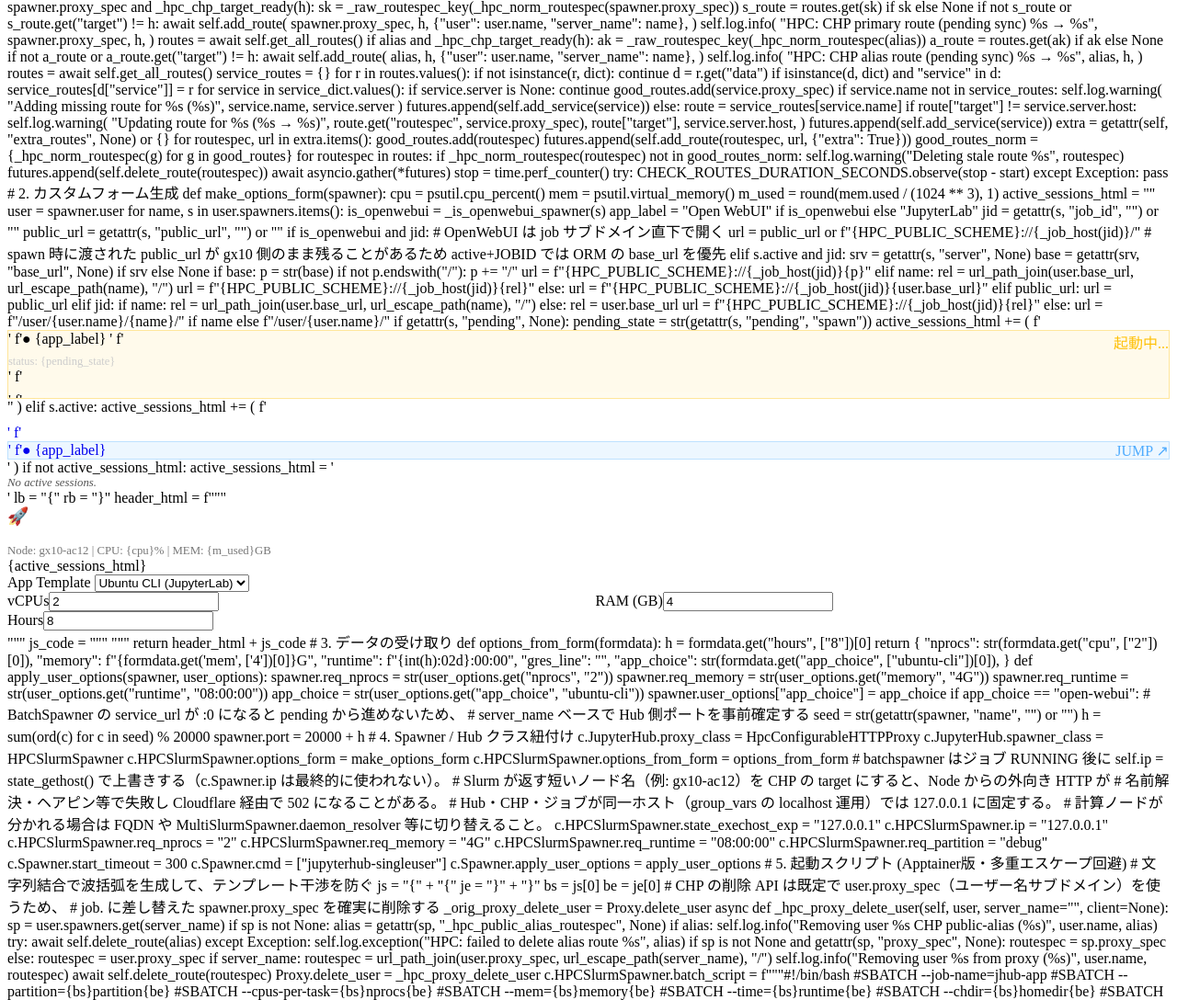
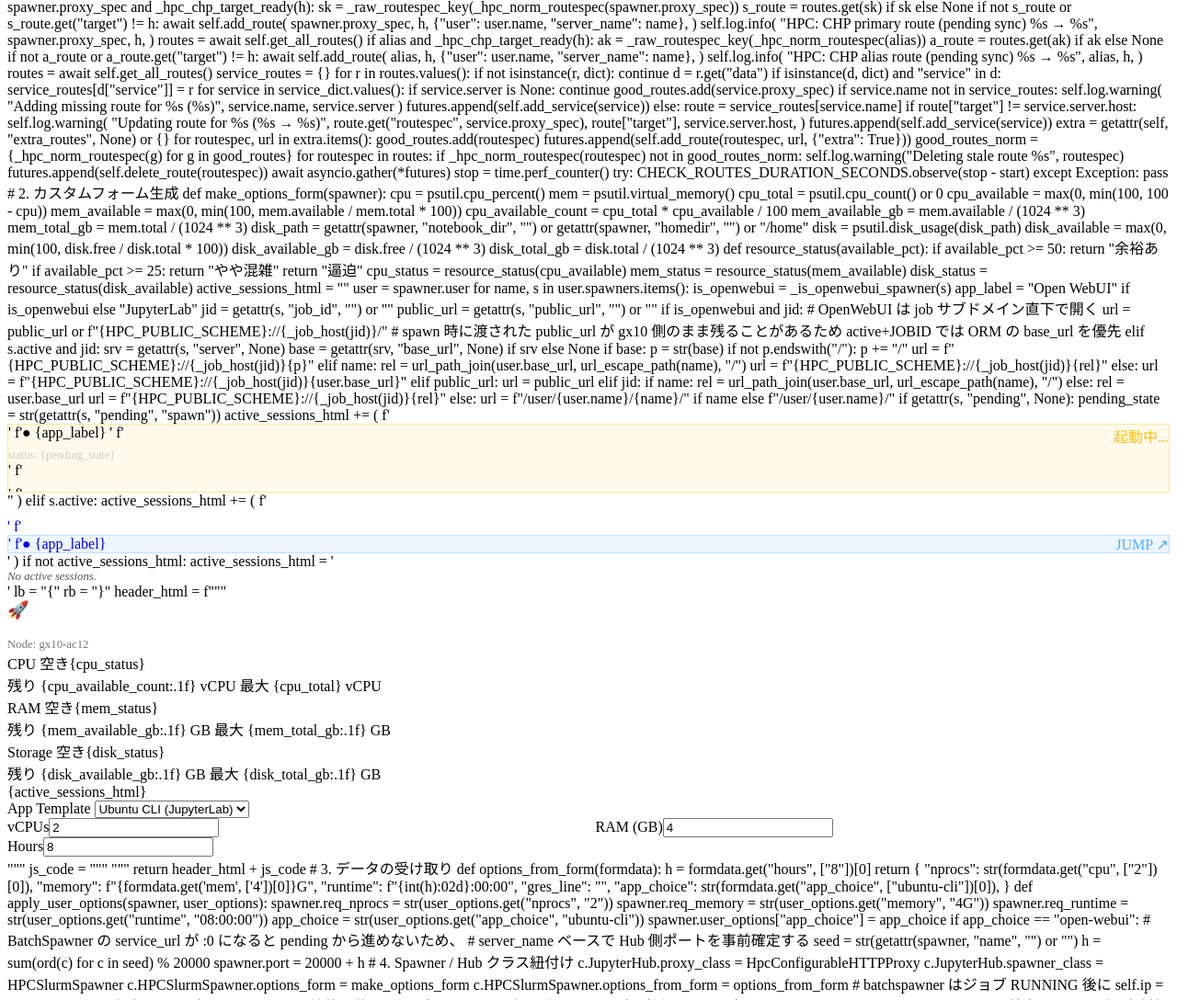
Before and after one commit to koichi2426/HPC-portal, a Python web app: template roles/jupyterhub/templates/jupyterhub_config.py.j2 in a window 1280 px wide. Shown: the part 2397-3485 px from the top of the page at 92% size. Run offline with Jinja, Linux system fonts and the light colour scheme; the template is opened without the code that fills it, so the values that code supplies are empty.

Commit message:
[feat]残りリソースを見れるようにした

```diff
--- a/roles/jupyterhub/tasks/main.yml
+++ b/roles/jupyterhub/tasks/main.yml
@@ -60,7 +60,7 @@
       - nest-asyncio
       - psutil
       - open-webui
-      - "git+https://github.com/jupyterhub/batchspawner.git"
+      - batchspawner
     virtualenv: /opt/jupyterhub/venv
     virtualenv_command: python3 -m venv
     state: latest
--- a/roles/jupyterhub/templates/jupyterhub_config.py.j2
+++ b/roles/jupyterhub/templates/jupyterhub_config.py.j2
@@ -867,7 +867,28 @@ class HpcConfigurableHTTPProxy(ConfigurableHTTPProxy):
 def make_options_form(spawner):
     cpu = psutil.cpu_percent()
     mem = psutil.virtual_memory()
-    m_used = round(mem.used / (1024 ** 3), 1)
+    cpu_total = psutil.cpu_count() or 0
+    cpu_available = max(0, min(100, 100 - cpu))
+    mem_available = max(0, min(100, mem.available / mem.total * 100))
+    cpu_available_count = cpu_total * cpu_available / 100
+    mem_available_gb = mem.available / (1024 ** 3)
+    mem_total_gb = mem.total / (1024 ** 3)
+    disk_path = getattr(spawner, "notebook_dir", "") or getattr(spawner, "homedir", "") or "/home"
+    disk = psutil.disk_usage(disk_path)
+    disk_available = max(0, min(100, disk.free / disk.total * 100))
+    disk_available_gb = disk.free / (1024 ** 3)
+    disk_total_gb = disk.total / (1024 ** 3)
+
+    def resource_status(available_pct):
+        if available_pct >= 50:
+            return "余裕あり"
+        if available_pct >= 25:
+            return "やや混雑"
+        return "逼迫"
+
+    cpu_status = resource_status(cpu_available)
+    mem_status = resource_status(mem_available)
+    disk_status = resource_status(disk_available)
 
     active_sessions_html = ""
     user = spawner.user
@@ -934,12 +955,52 @@ def make_options_form(spawner):
         .gx10-card {lb} background: rgba(255, 255, 255, 0.03); border-radius: 16px; padding: 24px; border: 1px solid rgba(255, 255, 255, 0.08); margin-bottom: 20px; color: #fff; {rb}
         .label {lb} font-size: 0.75rem; color: #777; text-transform: uppercase; letter-spacing: 1.5px; margin-bottom: 8px; font-weight: 600; {rb}
         .input-dark {lb} background: rgba(0, 0, 0, 0.3) !important; border: 1px solid rgba(255, 255, 255, 0.1) !important; color: #fff !important; margin-bottom: 15px; border-radius: 8px !important; {rb}
+        .resource-grid {lb} display:grid; grid-template-columns: repeat(auto-fit, minmax(180px, 1fr)); gap: 14px; margin: 16px 0 6px; {rb}
+        .resource-meter {lb} background: rgba(0, 0, 0, 0.22); border: 1px solid rgba(255, 255, 255, 0.08); border-radius: 12px; padding: 12px; {rb}
+        .meter-head {lb} display:flex; justify-content:space-between; align-items:center; margin-bottom: 10px; font-size: 0.78rem; color: #bbb; {rb}
+        .meter-status {lb} color:#9be7c7; font-weight: 700; {rb}
+        .meter-track {lb} height: 12px; background: rgba(255, 255, 255, 0.10); border-radius: 999px; overflow: hidden; box-shadow: inset 0 0 0 1px rgba(255, 255, 255, 0.04); {rb}
+        .meter-fill {lb} height: 100%; border-radius: 999px; background: linear-gradient(90deg, #00f2fe, #4facfe, #9be7c7); box-shadow: 0 0 18px rgba(79,172,254,0.35); {rb}
+        .meter-numbers {lb} display:flex; justify-content:space-between; margin-top:8px; color:#888; font-size:0.72rem; {rb}
+        @media (max-width: 720px) {lb} .resource-grid {lb} grid-template-columns: 1fr; {rb} {rb}
         @keyframes gx10pulse {lb} from {lb} opacity: 0.45; {rb} to {lb} opacity: 1; {rb} {rb}
     </style>
     <div id="resource-dashboard">
         <div class="gx10-card">
             <h3 style="margin-top:0; color:#fff;">🚀 gx10-ac12 Control Center</h3>
-            <div style="font-size:0.8rem;color:#777;">Node: gx10-ac12 | CPU: {cpu}% | MEM: {m_used}GB</div>
+            <div style="font-size:0.8rem;color:#777;">Node: gx10-ac12</div>
+            <div class="resource-grid" aria-label="現在使えるリソース">
+                <div class="resource-meter">
+                    <div class="meter-head"><span>CPU 空き</span><span class="meter-status">{cpu_status}</span></div>
+                    <div class="meter-track" title="CPU 空きリソース">
+                        <div class="meter-fill" style="width:{cpu_available:.0f}%;"></div>
+                    </div>
+                    <div class="meter-numbers">
+                        <span>残り {cpu_available_count:.1f} vCPU</span>
+                        <span>最大 {cpu_total} vCPU</span>
+                    </div>
+                </div>
+                <div class="resource-meter">
+                    <div class="meter-head"><span>RAM 空き</span><span class="meter-status">{mem_status}</span></div>
+                    <div class="meter-track" title="RAM 空きリソース">
+                        <div class="meter-fill" style="width:{mem_available:.0f}%;"></div>
+                    </div>
+                    <div class="meter-numbers">
+                        <span>残り {mem_available_gb:.1f} GB</span>
+                        <span>最大 {mem_total_gb:.1f} GB</span>
+                    </div>
+                </div>
+                <div class="resource-meter">
+                    <div class="meter-head"><span>Storage 空き</span><span class="meter-status">{disk_status}</span></div>
+                    <div class="meter-track" title="Storage 空きリソース">
+                        <div class="meter-fill" style="width:{disk_available:.0f}%;"></div>
+                    </div>
+                    <div class="meter-numbers">
+                        <span>残り {disk_available_gb:.1f} GB</span>
+                        <span>最大 {disk_total_gb:.1f} GB</span>
+                    </div>
+                </div>
+            </div>
             <div id="active-list">{active_sessions_html}</div>
         </div>
         <div class="gx10-card">
```
